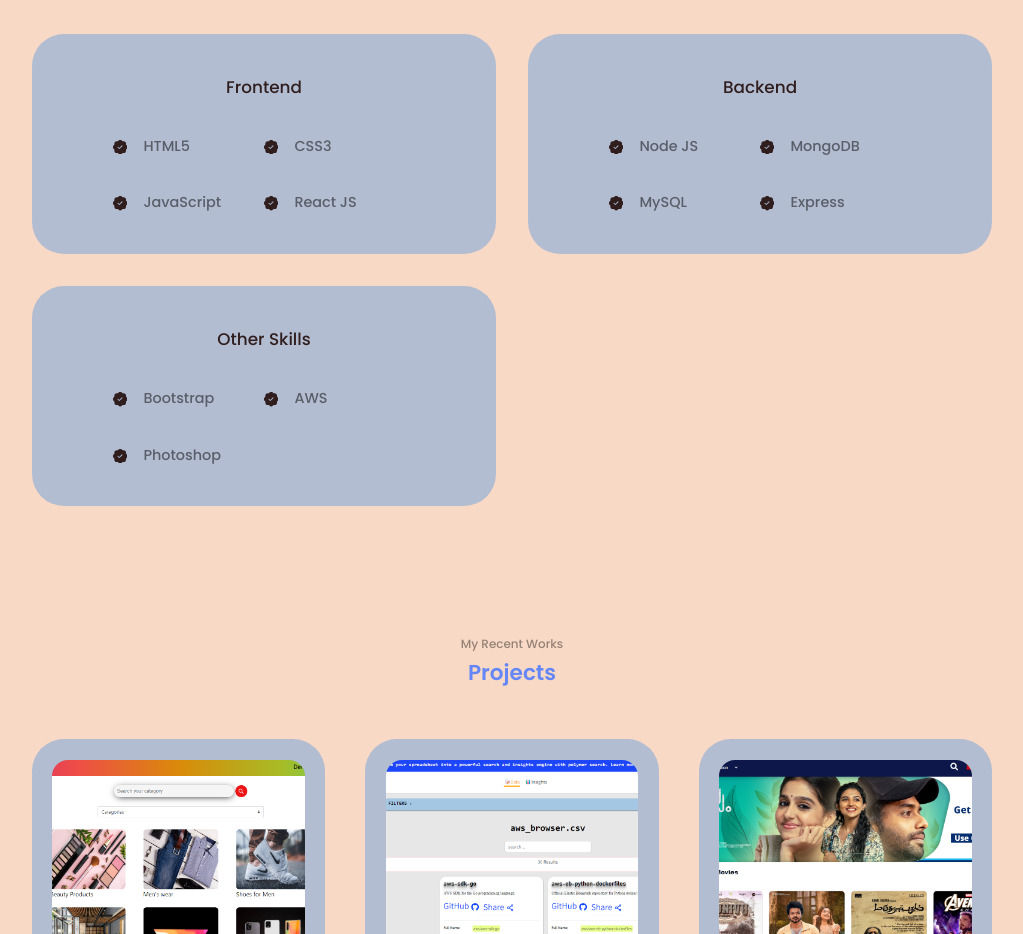
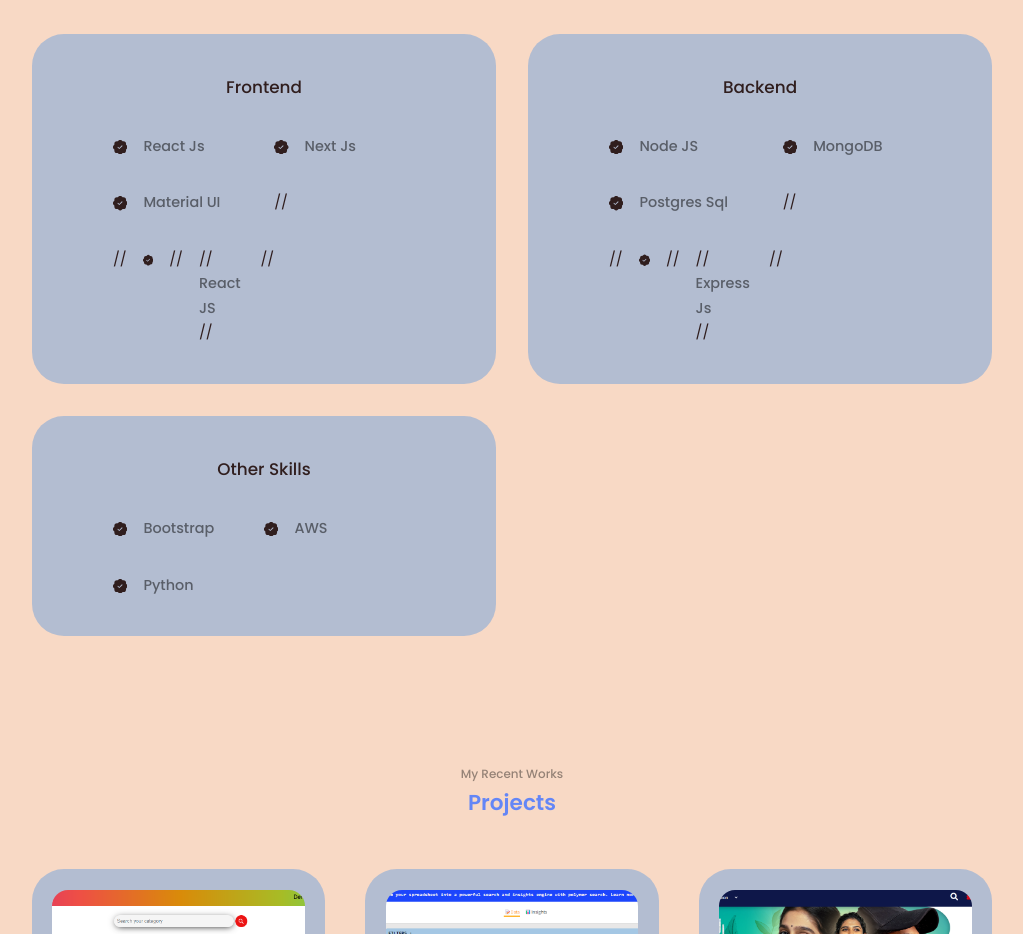
Before and after one commit to gunal15/Gunal_Portfolio, a React (Create React App) app: page / in a window 1280 px wide. Shown: the part 1660-2594 px from the top of the page, without its empty margins (128-1151 px from the left). Built offline with nearby package versions, Linux system fonts and the light colour scheme.

Commit message:
Update Skills.js

```diff
--- a/src/Components/Skills/Skills.js
+++ b/src/Components/Skills/Skills.js
@@ -15,28 +15,28 @@ const Skills = () => {
              <article className='skills_details'>
                <BsPatchCheckFill className='skills_details_icon' />
                <div>
-                 <h4>HTML5</h4>
+                 <h4>React Js</h4>
                </div>
              </article>
              <article className='skills_details'>
                <BsPatchCheckFill className='skills_details_icon'/>
                <div>
-                 <h4>CSS3</h4>
+                 <h4>Next Js</h4>
                </div>
              </article>
              <article className='skills_details'>
                <BsPatchCheckFill className='skills_details_icon'/>
                <div>
-                 <h4>JavaScript</h4>
+                 <h4>Material UI</h4>
                </div>
              </article>
 
-             <article className='skills_details'>
-               <BsPatchCheckFill className='skills_details_icon'/>
-               <div>
-                 <h4>React JS</h4>
-               </div>
-             </article>
+             // <article className='skills_details'>
+             //   <BsPatchCheckFill className='skills_details_icon'/>
+             //   <div>
+             //     <h4>React JS</h4>
+             //   </div>
+             // </article>
           </div>
         </div>
         <div className='skills_backend'>
@@ -57,15 +57,15 @@ const Skills = () => {
              <article className='skills_details'>
                <BsPatchCheckFill className='skills_details_icon'/>
                <div>
-                 <h4>MySQL</h4>
+                 <h4>Postgres Sql</h4>
                </div>
              </article>
-             <article className='skills_details'>
-               <BsPatchCheckFill className='skills_details_icon'/>
-               <div>
-                 <h4>Express</h4>
-               </div>
-             </article>
+             // <article className='skills_details'>
+             //   <BsPatchCheckFill className='skills_details_icon'/>
+             //   <div>
+             //     <h4>Express Js</h4>
+             //   </div>
+             // </article>
           </div>
         </div>
         <div className='skills_backend'>
@@ -86,7 +86,7 @@ const Skills = () => {
              <article className='skills_details'>
                <BsPatchCheckFill className='skills_details_icon'/>
                <div>
-                 <h4>Photoshop</h4>
+                 <h4>Python</h4>
                </div>
              </article>
 
```
